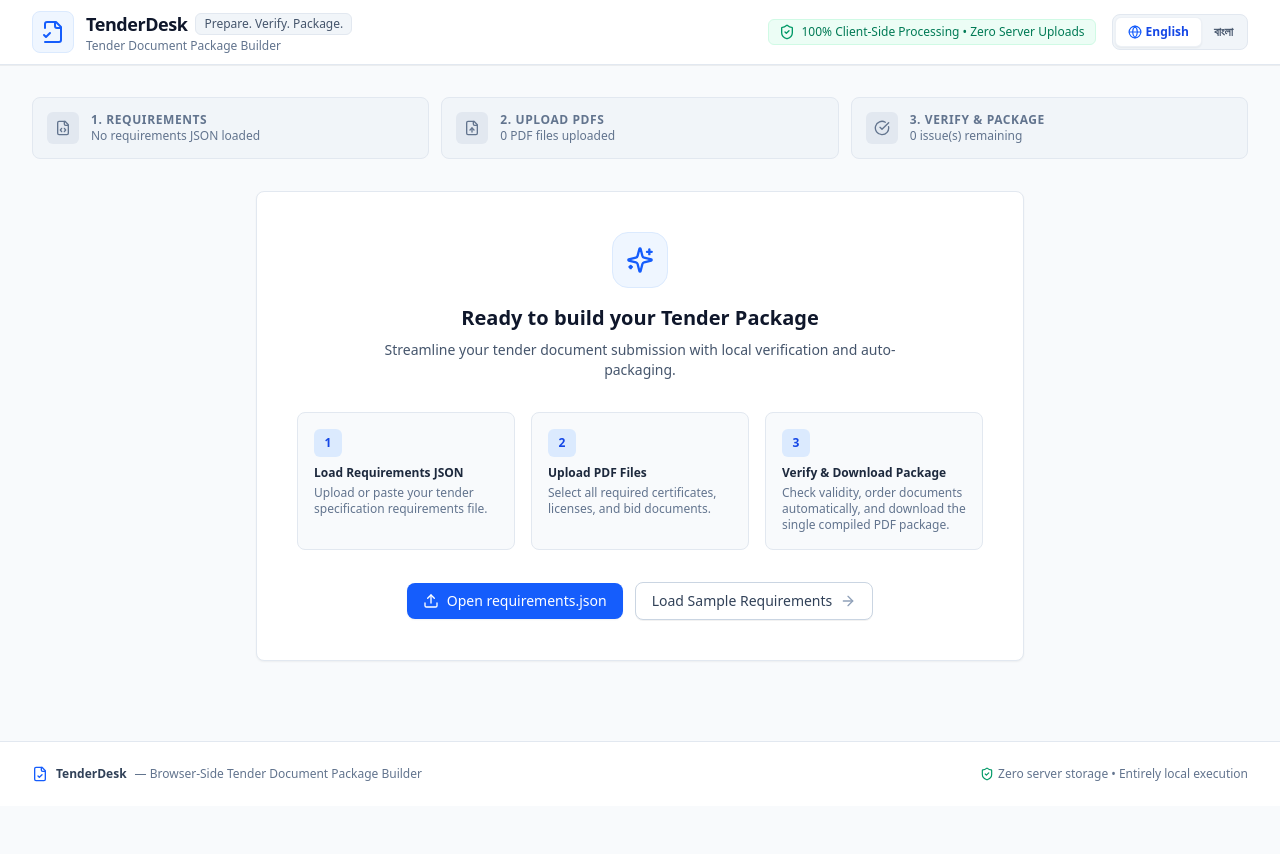
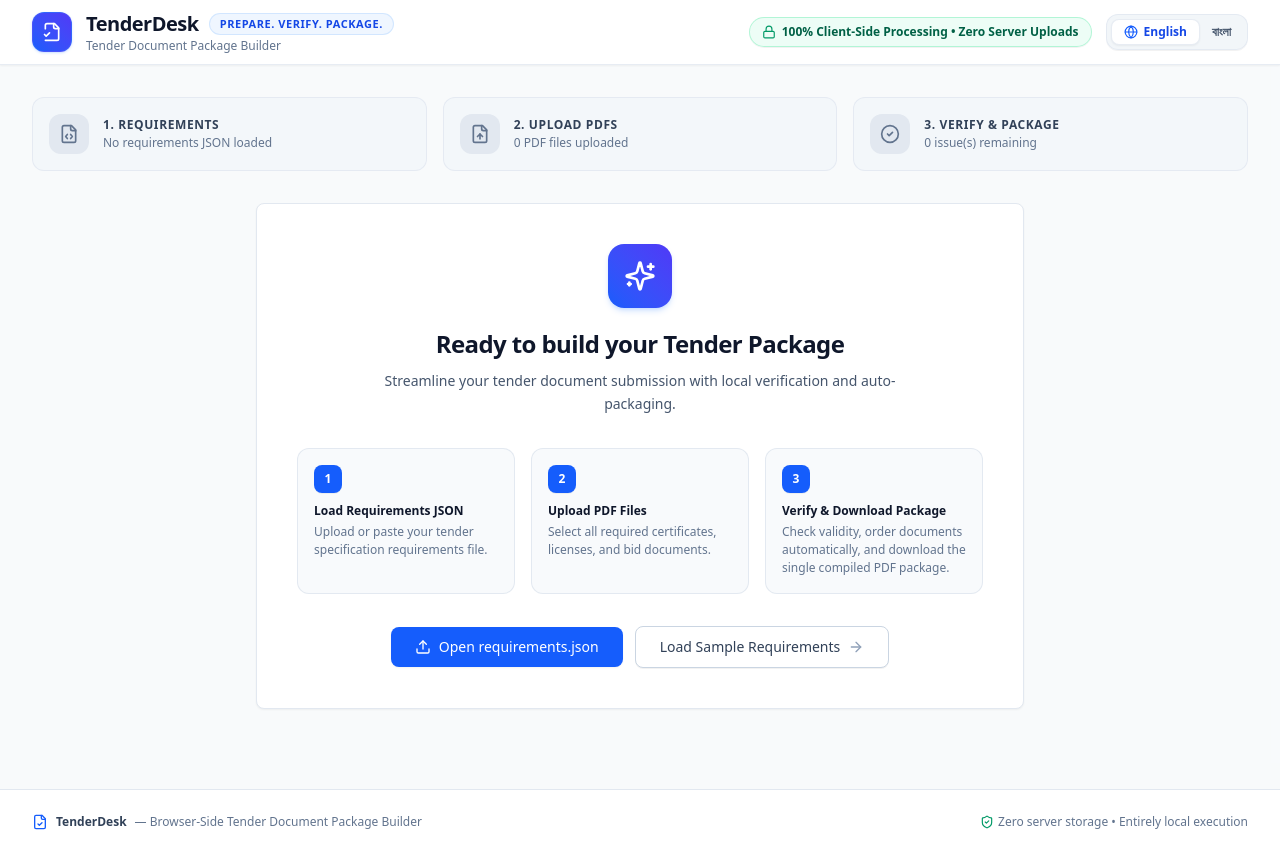
Before and after one commit to Supan-Roy/tenderdesk, a React (Vite) app: page / in a window 1280 px wide. Before the commit the page ends 806 px from the top, so only its background shows below. Built offline with nearby package versions, Linux system fonts and the light colour scheme.

Commit message:
style: elevate UI styling with top-tier day mode aesthetics, gradient headers, and action toolbars

```diff
--- a/src/App.tsx
+++ b/src/App.tsx
@@ -11,7 +11,9 @@
 import { Alert } from '@/components/ui/Alert';
 import { Button } from '@/components/ui/Button';
 import { Card } from '@/components/ui/Card';
-import { FileCode, FileUp, CheckCircle, ArrowRight, Sparkles, RefreshCw, Upload } from 'lucide-react';
+import { FileCode, FileUp, CheckCircle2, ArrowRight, Sparkles, RefreshCw, Upload, Download, Wand2 } from 'lucide-react';
+import { downloadChecklistCsv } from '@/features/tender/exporter';
+import { saveToLocalStorage, exportProjectState } from '@/features/tender/projectSerializer';
 
 export const AppContent: React.FC = () => {
   const { t } = useI18n();
@@ -34,6 +36,7 @@
     handlePdfFilesSelect,
     handleMatchDocument,
     handleUnmatchDocument,
+    handleAutoMatch,
     handleSetExpiryDate,
     handleRemoveDocument,
     handleClearAllDocuments,
@@ -50,8 +53,27 @@
     }
   };
 
+  const handleExportCsv = () => {
+    if (tender) {
+      downloadChecklistCsv({ tender, requirements, documents, matches, expiryDates });
+    }
+  };
+
+  const handleSaveProject = () => {
+    if (tender) {
+      saveToLocalStorage({ tender, requirements, documents, matches, expiryDates });
+      const jsonStr = exportProjectState({ tender, requirements, documents, matches, expiryDates });
+      const blob = new Blob([jsonStr], { type: 'application/json' });
+      const url = URL.createObjectURL(blob);
+      const a = document.createElement('a');
+      a.href = url;
+      a.download = `${tender.tender_id}_ProjectState.json`;
+      a.click();
+    }
+  };
+
   return (
-    <div className="min-h-screen flex flex-col bg-slate-50">
+    <div className="min-h-screen flex flex-col bg-slate-50/60 font-sans">
       <Header />
 
       {/* Hidden Global JSON Input for Main Action Buttons */}
@@ -83,85 +105,125 @@
         )}
 
         {/* Workflow Step Indicator Bar */}
-        <div className="mb-8 grid grid-cols-1 md:grid-cols-3 gap-3">
+        <div className="mb-8 grid grid-cols-1 md:grid-cols-3 gap-4">
           <div
-            className={`p-3.5 rounded-lg border flex items-center space-x-3 transition-colors ${
+            className={`p-4 rounded-xl border flex items-center space-x-3.5 transition-all ${
               tender
-                ? 'bg-white border-blue-200 text-blue-900 shadow-2xs'
-                : 'bg-slate-100 border-slate-200 text-slate-500'
+                ? 'bg-white border-blue-200/90 text-blue-950 shadow-2xs'
+                : 'bg-slate-100/70 border-slate-200/80 text-slate-500'
             }`}
           >
-            <div className={`p-2 rounded-md ${tender ? 'bg-blue-600 text-white' : 'bg-slate-200 text-slate-500'}`}>
-              <FileCode className="w-4 h-4" />
+            <div
+              className={`w-10 h-10 rounded-xl flex items-center justify-center font-bold text-sm shrink-0 ${
+                tender ? 'bg-gradient-to-tr from-blue-600 to-indigo-600 text-white shadow-xs' : 'bg-slate-200 text-slate-500'
+              }`}
+            >
+              <FileCode className="w-5 h-5" />
             </div>
             <div>
-              <p className="text-xs font-semibold uppercase tracking-wider">{t.steps.loadRequirements}</p>
-              <p className="text-xs text-slate-500 truncate">
+              <p className="text-xs font-bold uppercase tracking-wider text-slate-700">{t.steps.loadRequirements}</p>
+              <p className="text-xs text-slate-500 font-medium truncate mt-0.5">
                 {tender ? `${tender.tender_id} (${requirements.length} reqs)` : 'No requirements JSON loaded'}
               </p>
             </div>
           </div>
 
           <div
-            className={`p-3.5 rounded-lg border flex items-center space-x-3 transition-colors ${
+            className={`p-4 rounded-xl border flex items-center space-x-3.5 transition-all ${
               documents.length > 0
-                ? 'bg-white border-blue-200 text-blue-900 shadow-2xs'
-                : 'bg-slate-100 border-slate-200 text-slate-500'
+                ? 'bg-white border-blue-200/90 text-blue-950 shadow-2xs'
+                : 'bg-slate-100/70 border-slate-200/80 text-slate-500'
             }`}
           >
             <div
-              className={`p-2 rounded-md ${
-                documents.length > 0 ? 'bg-blue-600 text-white' : 'bg-slate-200 text-slate-500'
+              className={`w-10 h-10 rounded-xl flex items-center justify-center font-bold text-sm shrink-0 ${
+                documents.length > 0
+                  ? 'bg-gradient-to-tr from-blue-600 to-indigo-600 text-white shadow-xs'
+                  : 'bg-slate-200 text-slate-500'
               }`}
             >
-              <FileUp className="w-4 h-4" />
+              <FileUp className="w-5 h-5" />
             </div>
             <div>
-              <p className="text-xs font-semibold uppercase tracking-wider">{t.steps.uploadDocuments}</p>
-              <p className="text-xs text-slate-500">{documents.length} PDF files uploaded</p>
+              <p className="text-xs font-bold uppercase tracking-wider text-slate-700">{t.steps.uploadDocuments}</p>
+              <p className="text-xs text-slate-500 font-medium mt-0.5">{documents.length} PDF files uploaded</p>
             </div>
           </div>
 
           <div
-            className={`p-3.5 rounded-lg border flex items-center space-x-3 transition-colors ${
+            className={`p-4 rounded-xl border flex items-center space-x-3.5 transition-all ${
               isWorkspaceValid
-                ? 'bg-emerald-50 border-emerald-200 text-emerald-900 shadow-2xs'
-                : 'bg-slate-100 border-slate-200 text-slate-500'
+                ? 'bg-emerald-50/90 border-emerald-200 text-emerald-950 shadow-2xs'
+                : 'bg-slate-100/70 border-slate-200/80 text-slate-500'
             }`}
           >
             <div
-              className={`p-2 rounded-md ${
-                isWorkspaceValid ? 'bg-emerald-600 text-white' : 'bg-slate-200 text-slate-500'
+              className={`w-10 h-10 rounded-xl flex items-center justify-center font-bold text-sm shrink-0 ${
+                isWorkspaceValid ? 'bg-emerald-600 text-white shadow-xs' : 'bg-slate-200 text-slate-500'
               }`}
             >
-              <CheckCircle className="w-4 h-4" />
+              <CheckCircle2 className="w-5 h-5" />
             </div>
             <div>
-              <p className="text-xs font-semibold uppercase tracking-wider">{t.steps.verifyPackage}</p>
-              <p className="text-xs text-slate-500">
+              <p className="text-xs font-bold uppercase tracking-wider text-slate-700">{t.steps.verifyPackage}</p>
+              <p className="text-xs text-slate-500 font-medium mt-0.5">
                 {isWorkspaceValid ? 'Ready to Package' : `${blockingIssueCount} issue(s) remaining`}
               </p>
             </div>
           </div>
         </div>
 
-        {/* Action Header Controls */}
+        {/* Action Header Toolbar */}
         {tender && (
-          <div className="flex items-center justify-between mb-4">
-            <h2 className="text-lg font-bold text-slate-900">Tender Workspace</h2>
-            <div className="flex items-center space-x-2">
+          <div className="flex flex-wrap items-center justify-between mb-5 gap-3 bg-white p-3.5 rounded-xl border border-slate-200/90 shadow-2xs">
+            <h2 className="text-base font-extrabold text-slate-900 tracking-tight">Tender Workspace</h2>
+            <div className="flex flex-wrap items-center gap-2">
+              <Button
+                variant="outline"
+                size="sm"
+                onClick={handleAutoMatch}
+                className="text-blue-700 bg-blue-50/60 border-blue-200/80 hover:bg-blue-100/60 cursor-pointer text-xs font-semibold"
+                title="Auto-match documents based on filenames"
+              >
+                <Wand2 className="w-3.5 h-3.5 mr-1.5 text-blue-600" />
+                Auto Match
+              </Button>
+
+              <Button
+                variant="outline"
+                size="sm"
+                onClick={handleExportCsv}
+                className="text-slate-700 bg-white border-slate-200 hover:bg-slate-50 cursor-pointer text-xs font-semibold"
+                title="Export requirement checklist to CSV"
+              >
+                <Download className="w-3.5 h-3.5 mr-1.5 text-slate-600" />
+                Export CSV
+              </Button>
+
+              <Button
+                variant="outline"
+                size="sm"
+                onClick={handleSaveProject}
+                className="text-slate-700 bg-white border-slate-200 hover:bg-slate-50 cursor-pointer text-xs font-semibold"
+                title="Save project session JSON file"
+              >
+                <FileCode className="w-3.5 h-3.5 mr-1.5 text-indigo-600" />
+                Save Session
+              </Button>
+
               <Button
                 variant="outline"
                 size="sm"
                 onClick={() => mainJsonInputRef.current?.click()}
-                className="text-slate-700 bg-white"
+                className="text-slate-700 bg-white border-slate-200 hover:bg-slate-50 cursor-pointer text-xs font-semibold"
               >
                 <Upload className="w-3.5 h-3.5 mr-1.5 text-blue-600" />
                 {t.emptyState.uploadJsonBtn}
               </Button>
-              <Button variant="ghost" size="sm" onClick={resetAll} className="text-slate-600">
-                <RefreshCw className="w-3.5 h-3.5 mr-1.5" />
-                Reset Workspace
+
+              <Button variant="ghost" size="sm" onClick={resetAll} className="text-slate-600 hover:text-slate-900 cursor-pointer text-xs font-medium">
+                <RefreshCw className="w-3.5 h-3.5 mr-1.5 text-slate-400" />
+                Reset
               </Button>
             </div>
           </div>
@@ -171,46 +233,46 @@
         {!tender ? (
           /* Empty State View */
           <Card className="p-10 text-center max-w-3xl mx-auto shadow-xs border-slate-200 bg-white">
-            <div className="w-14 h-14 bg-blue-50 text-blue-600 rounded-2xl flex items-center justify-center mx-auto mb-4 border border-blue-100">
-              <Sparkles className="w-7 h-7" />
+            <div className="w-16 h-16 bg-gradient-to-tr from-blue-600 to-indigo-600 text-white rounded-2xl flex items-center justify-center mx-auto mb-5 shadow-md shadow-blue-500/20">
+              <Sparkles className="w-8 h-8" />
             </div>
-            <h2 className="text-xl font-bold text-slate-900 mb-2">{t.emptyState.title}</h2>
-            <p className="text-slate-600 text-sm max-w-lg mx-auto mb-8">{t.emptyState.subtitle}</p>
+            <h2 className="text-2xl font-black text-slate-900 mb-2.5 tracking-tight">{t.emptyState.title}</h2>
+            <p className="text-slate-600 text-sm max-w-lg mx-auto mb-8 font-medium leading-relaxed">{t.emptyState.subtitle}</p>
 
             {/* Workflow Step Explanations */}
             <div className="grid grid-cols-1 md:grid-cols-3 gap-4 text-left mb-8">
-              <div className="p-4 rounded-lg bg-slate-50 border border-slate-200">
-                <div className="w-7 h-7 rounded-md bg-blue-100 text-blue-700 font-bold text-xs flex items-center justify-center mb-2">
+              <div className="p-4 rounded-xl bg-slate-50 border border-slate-200/90">
+                <div className="w-7 h-7 rounded-lg bg-blue-600 text-white font-extrabold text-xs flex items-center justify-center mb-2.5 shadow-2xs">
                   1
                 </div>
-                <h4 className="text-xs font-bold text-slate-800 mb-1">{t.emptyState.step1Title}</h4>
-                <p className="text-xs text-slate-500">{t.emptyState.step1Desc}</p>
+                <h4 className="text-xs font-bold text-slate-900 mb-1">{t.emptyState.step1Title}</h4>
+                <p className="text-xs text-slate-500 font-medium leading-normal">{t.emptyState.step1Desc}</p>
               </div>
 
-              <div className="p-4 rounded-lg bg-slate-50 border border-slate-200">
-                <div className="w-7 h-7 rounded-md bg-blue-100 text-blue-700 font-bold text-xs flex items-center justify-center mb-2">
+              <div className="p-4 rounded-xl bg-slate-50 border border-slate-200/90">
+                <div className="w-7 h-7 rounded-lg bg-blue-600 text-white font-extrabold text-xs flex items-center justify-center mb-2.5 shadow-2xs">
                   2
                 </div>
-                <h4 className="text-xs font-bold text-slate-800 mb-1">{t.emptyState.step2Title}</h4>
-                <p className="text-xs text-slate-500">{t.emptyState.step2Desc}</p>
+                <h4 className="text-xs font-bold text-slate-900 mb-1">{t.emptyState.step2Title}</h4>
+                <p className="text-xs text-slate-500 font-medium leading-normal">{t.emptyState.step2Desc}</p>
               </div>
 
-              <div className="p-4 rounded-lg bg-slate-50 border border-slate-200">
-                <div className="w-7 h-7 rounded-md bg-blue-100 text-blue-700 font-bold text-xs flex items-center justify-center mb-2">
+              <div className="p-4 rounded-xl bg-slate-50 border border-slate-200/90">
+                <div className="w-7 h-7 rounded-lg bg-blue-600 text-white font-extrabold text-xs flex items-center justify-center mb-2.5 shadow-2xs">
                   3
                 </div>
-                <h4 className="text-xs font-bold text-slate-800 mb-1">{t.emptyState.step3Title}</h4>
-                <p className="text-xs text-slate-500">{t.emptyState.step3Desc}</p>
+                <h4 className="text-xs font-bold text-slate-900 mb-1">{t.emptyState.step3Title}</h4>
+                <p className="text-xs text-slate-500 font-medium leading-normal">{t.emptyState.step3Desc}</p>
               </div>
             </div>
 
             {/* Action Buttons */}
             <div className="flex flex-col sm:flex-row items-center justify-center gap-3">
-              <Button variant="primary" onClick={() => mainJsonInputRef.current?.click()}>
+              <Button variant="primary" onClick={() => mainJsonInputRef.current?.click()} className="cursor-pointer font-bold px-6 py-2.5">
                 <Upload className="w-4 h-4 mr-2" />
                 <span>{t.emptyState.uploadJsonBtn}</span>
               </Button>
-              <Button variant="outline" onClick={loadSampleData}>
+              <Button variant="outline" onClick={loadSampleData} className="cursor-pointer font-bold px-6 py-2.5">
                 <span>{t.emptyState.loadSampleBtn}</span>
                 <ArrowRight className="w-4 h-4 ml-2 text-slate-400" />
               </Button>
--- a/src/components/layout/Header.tsx
+++ b/src/components/layout/Header.tsx
@@ -1,46 +1,46 @@
 import React from 'react';
 import { useI18n } from '@/i18n';
-import { FileCheck2, Globe, ShieldCheck } from 'lucide-react';
+import { FileCheck2, Globe, Lock } from 'lucide-react';
 
 export const Header: React.FC = () => {
   const { language, setLanguage, t } = useI18n();
 
   return (
-    <header className="bg-white border-b border-slate-200 sticky top-0 z-10 shadow-2xs">
+    <header className="bg-white/90 backdrop-blur-md border-b border-slate-200/80 sticky top-0 z-30 shadow-xs">
       <div className="max-w-7xl mx-auto px-4 sm:px-6 lg:px-8">
         <div className="flex items-center justify-between h-16">
-          {/* Logo & Product Title */}
-          <div className="flex items-center space-x-3">
-            <div className="p-2 bg-blue-50 text-blue-600 rounded-lg border border-blue-100">
-              <FileCheck2 className="w-6 h-6" />
+          {/* Logo & Product Brand Title */}
+          <div className="flex items-center space-x-3.5">
+            <div className="w-10 h-10 bg-gradient-to-tr from-blue-600 to-indigo-600 text-white rounded-xl flex items-center justify-center shadow-sm shadow-blue-500/20 border border-blue-400/20">
+              <FileCheck2 className="w-5 h-5" />
             </div>
             <div>
-              <div className="flex items-center space-x-2">
-                <h1 className="text-lg font-bold text-slate-900 tracking-tight">{t.app.title}</h1>
-                <span className="text-xs px-2 py-0.5 rounded-md bg-slate-100 text-slate-600 border border-slate-200 font-medium">
+              <div className="flex items-center space-x-2.5">
+                <h1 className="text-xl font-extrabold text-slate-900 tracking-tight font-sans">{t.app.title}</h1>
+                <span className="text-[11px] px-2.5 py-0.5 rounded-full bg-blue-50 text-blue-700 border border-blue-200/60 font-semibold uppercase tracking-wider">
                   {t.app.tagline}
                 </span>
               </div>
-              <p className="text-xs text-slate-500 hidden sm:block">{t.app.subtitle}</p>
+              <p className="text-xs text-slate-500 hidden sm:block font-medium">{t.app.subtitle}</p>
             </div>
           </div>
 
-          {/* Privacy & Language Selector */}
-          <div className="flex items-center space-x-4">
-            <div className="hidden md:flex items-center space-x-1.5 text-xs text-emerald-700 bg-emerald-50 px-2.5 py-1 rounded-md border border-emerald-100 font-medium">
-              <ShieldCheck className="w-4 h-4 text-emerald-600" />
+          {/* Privacy & Language Controls */}
+          <div className="flex items-center space-x-3.5">
+            <div className="hidden md:flex items-center space-x-1.5 text-xs text-emerald-800 bg-emerald-50/90 px-3 py-1.5 rounded-full border border-emerald-200/80 font-semibold shadow-2xs">
+              <Lock className="w-3.5 h-3.5 text-emerald-600" />
               <span>{t.app.privacyBadge}</span>
             </div>
 
-            {/* Language Switch */}
-            <div className="flex items-center bg-slate-100 p-0.5 rounded-lg border border-slate-200">
+            {/* Language Toggle */}
+            <div className="flex items-center bg-slate-100/90 p-1 rounded-xl border border-slate-200/80 shadow-2xs">
               <button
                 type="button"
                 onClick={() => setLanguage('en')}
-                className={`flex items-center space-x-1 px-3 py-1.5 text-xs font-semibold rounded-md cursor-pointer transition-all ${
+                className={`flex items-center space-x-1.5 px-3 py-1 text-xs font-bold rounded-lg cursor-pointer transition-all ${
                   language === 'en'
-                    ? 'bg-white text-blue-700 shadow-xs border border-slate-200/60'
-                    : 'text-slate-600 hover:text-slate-900 hover:bg-slate-200/50'
+                    ? 'bg-white text-blue-700 shadow-xs border border-slate-200/80'
+                    : 'text-slate-600 hover:text-slate-900 hover:bg-slate-200/60'
                 }`}
               >
                 <Globe className="w-3.5 h-3.5 text-blue-600" />
@@ -49,10 +49,10 @@
               <button
                 type="button"
                 onClick={() => setLanguage('bn')}
-                className={`px-3 py-1.5 text-xs font-semibold rounded-md cursor-pointer transition-all ${
+                className={`px-3 py-1 text-xs font-bold rounded-lg cursor-pointer transition-all ${
                   language === 'bn'
-                    ? 'bg-white text-blue-700 shadow-xs border border-slate-200/60'
-                    : 'text-slate-600 hover:text-slate-900 hover:bg-slate-200/50'
+                    ? 'bg-white text-blue-700 shadow-xs border border-slate-200/80'
+                    : 'text-slate-600 hover:text-slate-900 hover:bg-slate-200/60'
                 }`}
               >
                 <span>{t.nav.bangla}</span>
```
Also changed, not shown: src/components/tender/StatusSummary.tsx (+29 -19 lines), src/components/tender/TenderHeaderCard.tsx (+36 -24 lines).
